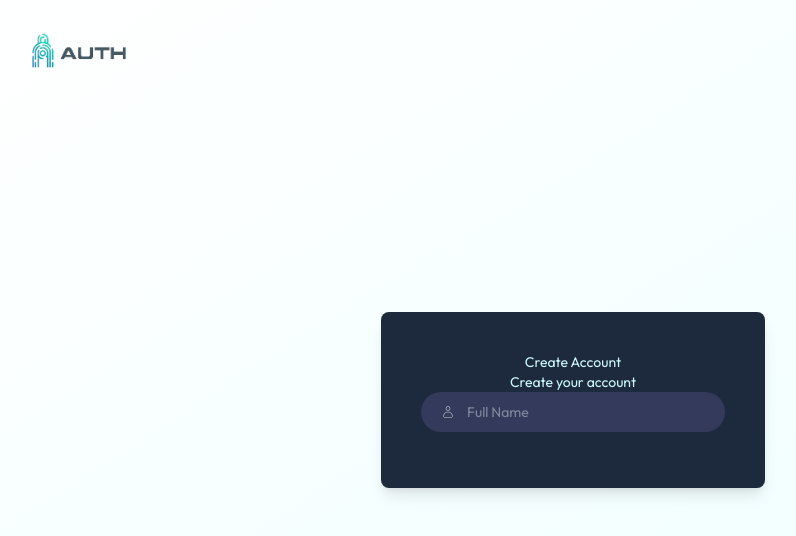
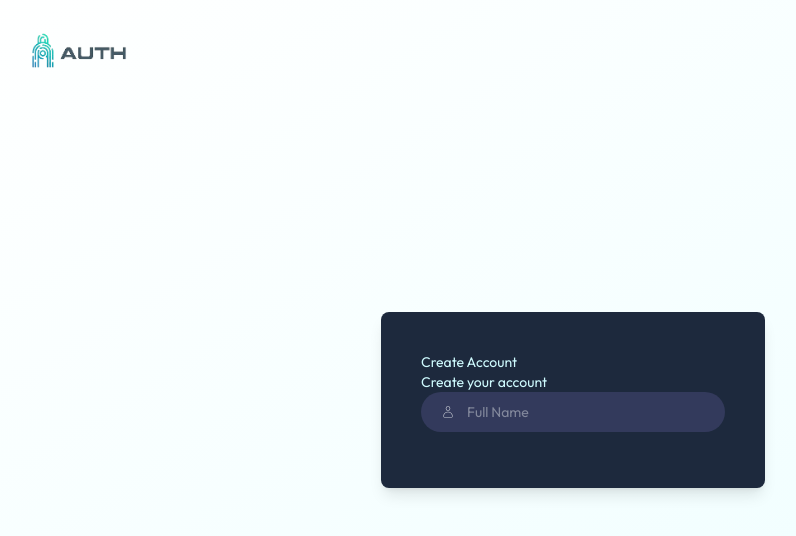
Before and after one commit to kelvinnmuia/mern-auth-system, a React (Vite) app in the folder client/: page /login in a window 1280 px wide. Shown: the top 536 px of the page, without its empty margins (67-863 px from the left). Built offline with nearby package versions, Linux system fonts and the light colour scheme.

Commit message:
changed the aignment of form elements to center

```diff
--- a/client/src/pages/Login.jsx
+++ b/client/src/pages/Login.jsx
@@ -10,7 +10,7 @@
     px-6 sm:px-0 bg-gradient-to-br from-gray-250 to-cyan-50'>
       <img src={auth} alt="" className="absolute left-5 sm:left-20
       top-5 2-28 sm:w-32 cursor-pointer" />
-      <div className="bg-slate-800 p-10 rounded-lg shadow-lg w-full sm:w-96 text-center
+      <div className="bg-slate-800 p-10 rounded-lg shadow-lg w-full sm:w-96
       text-cyan-100 text-sm" >
         <h2>{state === 'Sign Up' ? 'Create Account' : 'Login'}</h2>
         <p>{state === 'Sign Up' ? 'Create your account' : 'Login to your account!'}</p>
```
